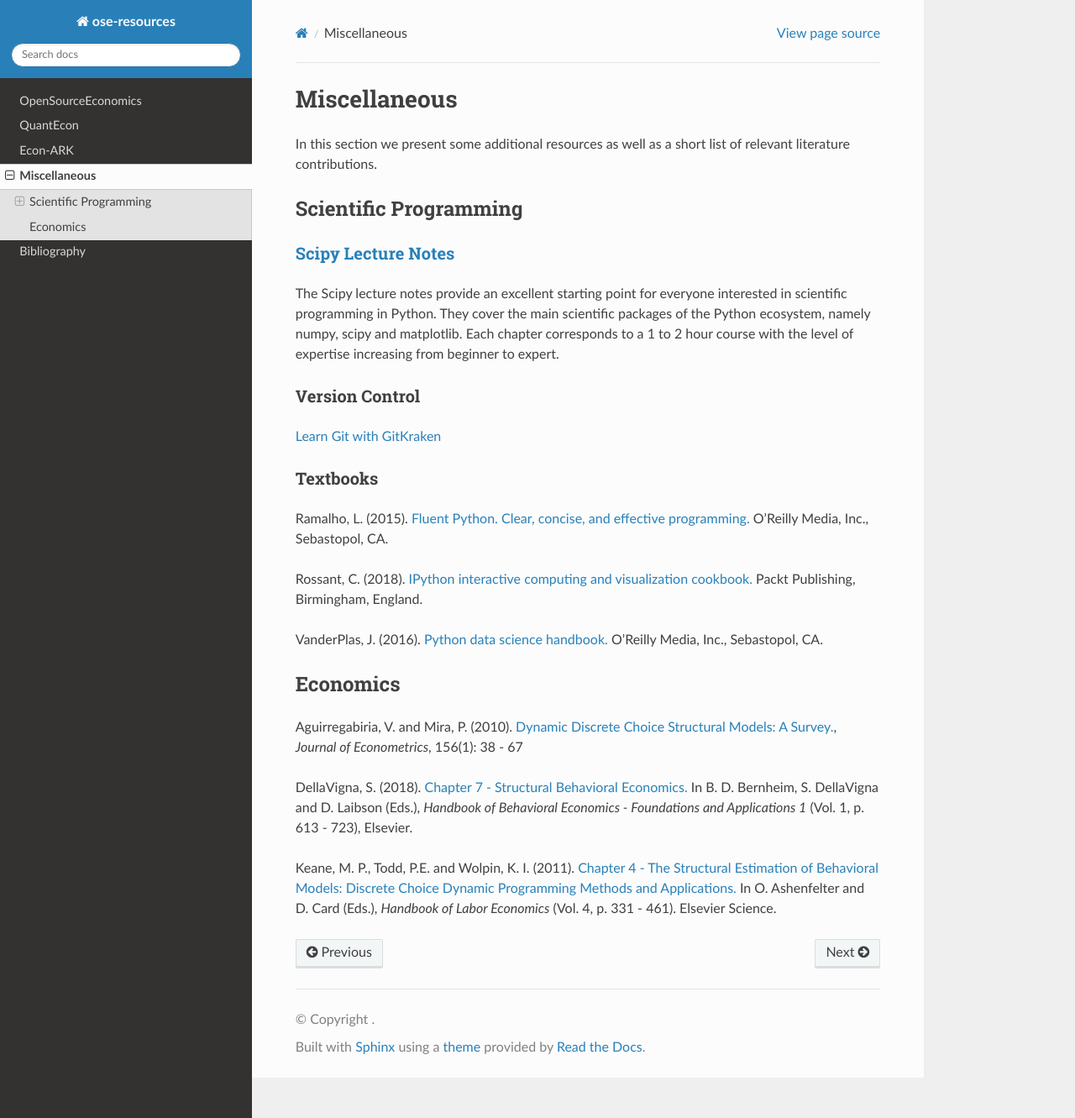
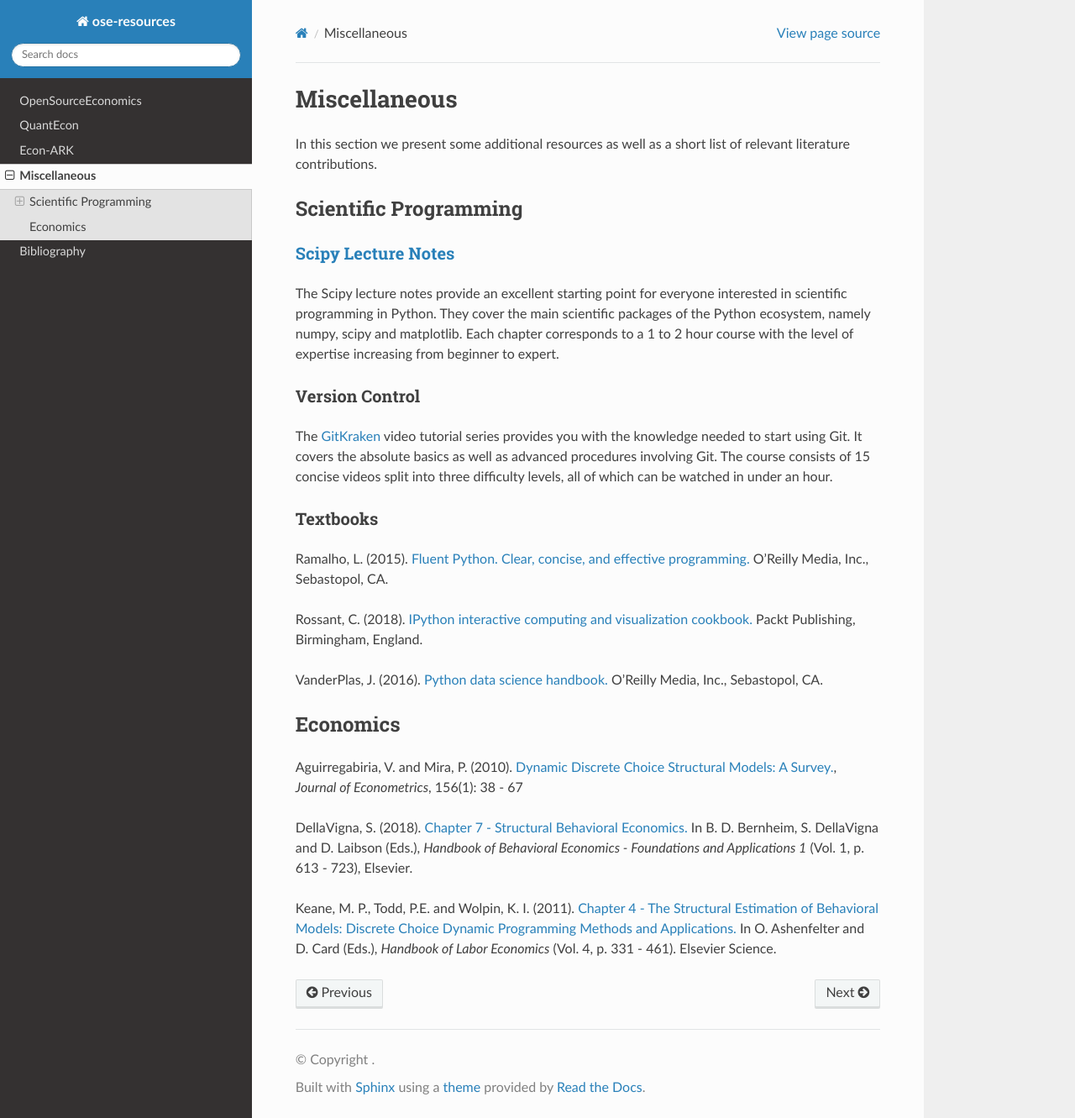
Before and after one commit to MargaritaRad/ose-resources, a Sphinx documentation site: the page built from docs/source/miscellaneous.rst, in a window 1280 px wide and 1331 px high. Shown: the whole window at 84% size. Built offline with Sphinx 7.4.7 and the Read the Docs theme 2.0.0, drawn with Linux system fonts in a browser that asks for light colours.

Commit message:
updated version control entry

```diff
--- a/docs/source/miscellaneous.rst
+++ b/docs/source/miscellaneous.rst
@@ -14,7 +14,7 @@ The Scipy lecture notes provide an excellent starting point for everyone interes
 Version Control
 ****************
 
-`Learn Git with GitKraken <https://www.gitkraken.com/resources/learn-git>`_
+The `GitKraken <https://www.gitkraken.com/resources/learn-git>`_ video tutorial series provides you with the knowledge needed to start using Git. It covers the absolute basics as well as advanced procedures involving Git. The course consists of 15 concise videos split into three difficulty levels, all of which can be watched in under an hour.
 
 Textbooks
 **********
```
